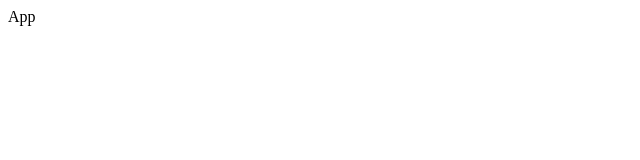
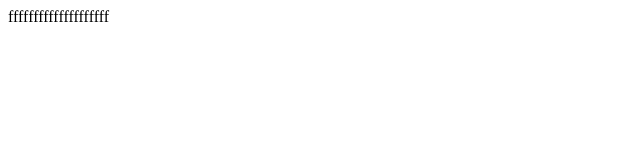
Before and after one commit to adham422/Ecomerce_frontend_2026, a React (Vite) app: page / in a window 1280 px wide. Shown: the top 160 px of the page, without its empty margins (0-640 px from the left). Built offline with nearby package versions, Linux system fonts and the light colour scheme.

Commit message:
add file structure

```diff
--- /dev/null
+++ b/src/layouts/MainLayouts.tsx
@@ -0,0 +1,11 @@
+import React from 'react'
+
+const MainLayouts = () => {
+  return (
+    <div>
+      ffffffffffffffffffff
+    </div>
+  )
+}
+
+export default MainLayouts
--- a/src/main.tsx
+++ b/src/main.tsx
@@ -1,7 +1,4 @@
+import { createRoot } from 'react-dom/client'
+import MainLayouts from './layouts/MainLayouts'
 
-import { createRoot } from 'react-dom/client'
-
-
-createRoot(document.getElementById('root')!).render(
-<div>App</div>
-)
+createRoot(document.getElementById('root')!).render(< MainLayouts />)
```
Also changed, not shown: src/layouts/style.module.css (added, +8 -0 lines).
